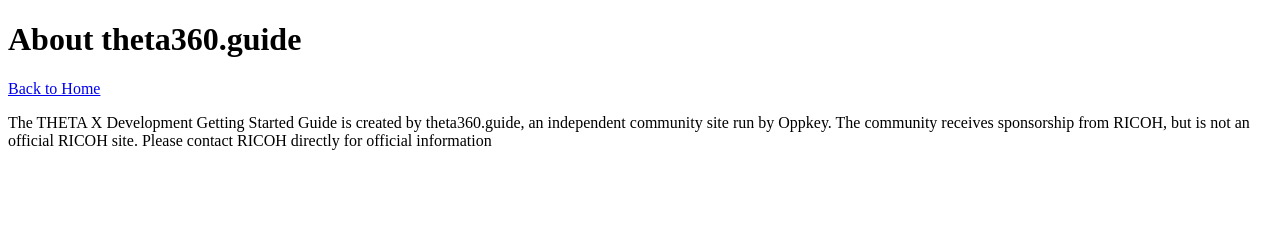
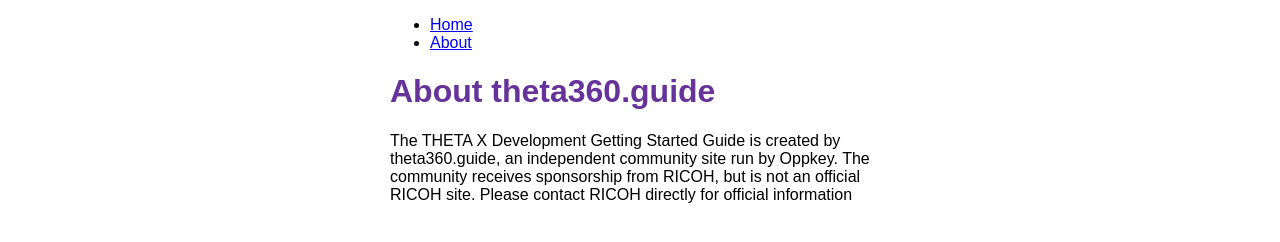
Before and after one commit to codetricity/oppkey-summer-of-code-2022, a Gatsby site: page /about in a window 1280 px wide. Built offline with nearby package versions, Linux system fonts and the light colour scheme; Gatsby itself is replaced by a stand-in of ours.

Commit message:
added css styling to layout

```diff
--- a/src/components/layout.js
+++ b/src/components/layout.js
@@ -1,18 +1,20 @@
 import * as React from 'react'
 import { Link } from 'gatsby'
+import {container, heading, navLinks, navLinkItem, navLinkText} from './layout.module.css'
+
 
 const Layout = ({ pageTitle, children }) => {
     return (
-        <div>
+        <div className={container}>
             <title>{ pageTitle}</title>
             <nav>
-                <ul>
-                <li> <Link to="/">Home</Link></li>
-                <li><Link to="/about">About</Link></li>
+                <ul className={navLinks}>
+                <li className={navLinkItem}> <Link to="/" className={navLinkText}>Home</Link></li>
+                <li className={navLinkItem}><Link to="/about" className={navLinkText}>About</Link></li>
                 </ul>
             </nav>
             <main>
-                <h1>{pageTitle}</h1>
+                <h1 className={heading}>{pageTitle}</h1>
                 {children}
             </main>
         </div>
--- /dev/null
+++ b/src/components/layout.module.css
@@ -0,0 +1,23 @@
+.container {
+    margin: auto;
+    max-width: 500px;
+    font-family: sans-serif;
+}
+
+.heading {
+    color: rebeccapurple;
+}
+
+.nav-links {
+    display: flex;
+    list-style: none;
+    padding-left: 0;
+}
+
+.nav-link-item {
+    padding-right: 2rem;
+}
+
+.nav-link-text {
+    color: black;
+}
--- a/src/pages/about.js
+++ b/src/pages/about.js
@@ -1,19 +1,16 @@
 import * as React from 'react'
-import { Link } from 'gatsby'
+import Layout from '../components/layout'
 
 const AboutPage = () => {
     return (
-        <main>
-            <title>About theta360.guide</title>
-            <h1>About theta360.guide</h1>
-            <Link to="/">Back to Home</Link>
-            <p>The THETA X Development Getting Started Guide is created by
+            <Layout pageTitle="About theta360.guide">
+
+                <p>The THETA X Development Getting Started Guide is created by
                 theta360.guide, an independent community site run by Oppkey.
                 The community receives sponsorship from RICOH, but is not an
                 official RICOH site.  Please contact RICOH directly for official
                 information </p>
-
-        </main>
+        </Layout>
     )
 }
 
```
Also changed, not shown: 1 other file.
